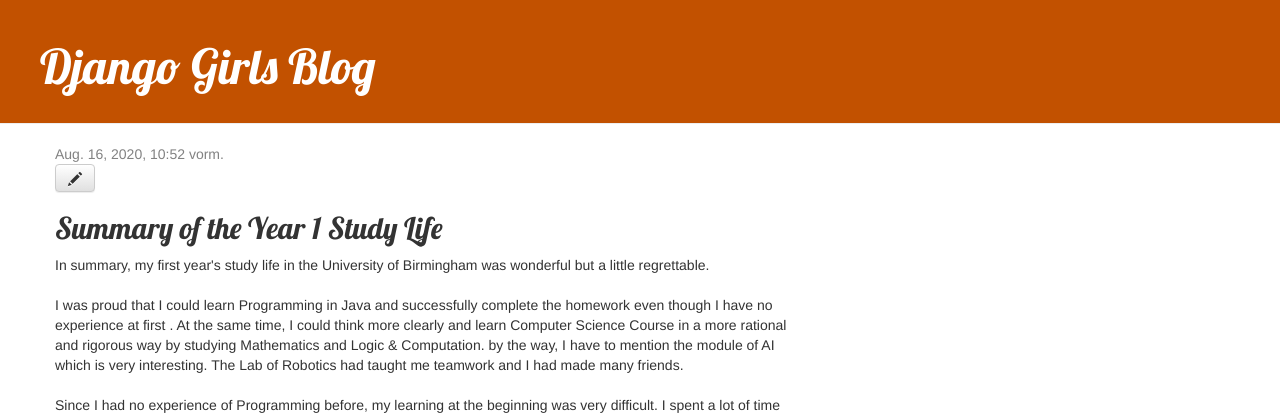
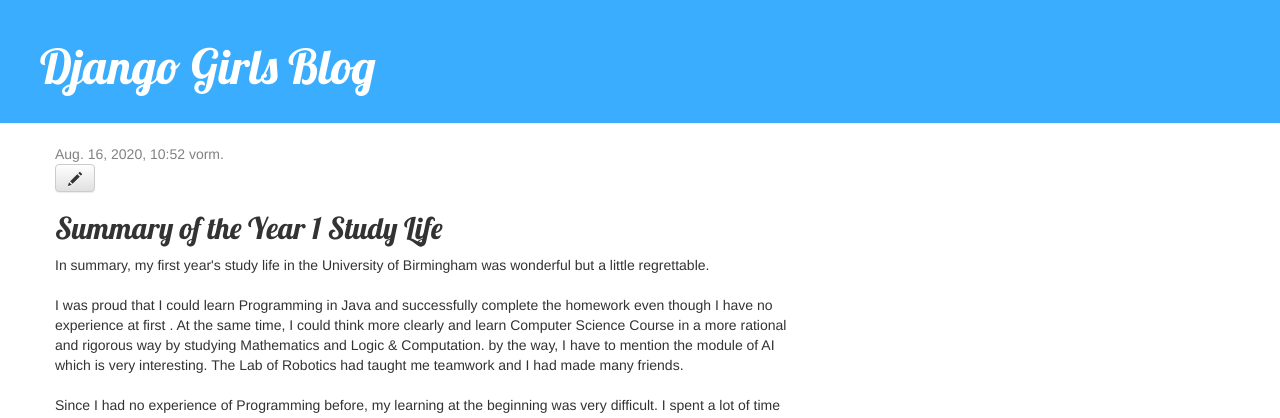
Before and after one commit to kelvinbham/my-first-blog, a Django app: page /post/2/ in a window 1280 px wide. Shown: the top 418 px of the page. Run offline with Django 3.2, Linux system fonts and the light colour scheme; data comes from the database, SQL or seed files in the repository; both versions use the stored data as it was after the commit; some libraries are stand-ins or nearby versions.

```diff
--- a/blog/static/css/blog.css
+++ b/blog/static/css/blog.css
@@ -1,5 +1,5 @@
 .page-header {
-    background-color: #C25100;
+    background-color: #3AADFF;
     margin-top: 0;
     padding: 20px 20px 20px 40px;
 }
@@ -42,5 +42,5 @@ h1, h2, h3, h4 {
 }
 
 .post h2 a, .post h2 a:visited {
-    color: #000000;
+    color: #0072C4;
 }
```
Also changed, not shown: db.sqlite3.
